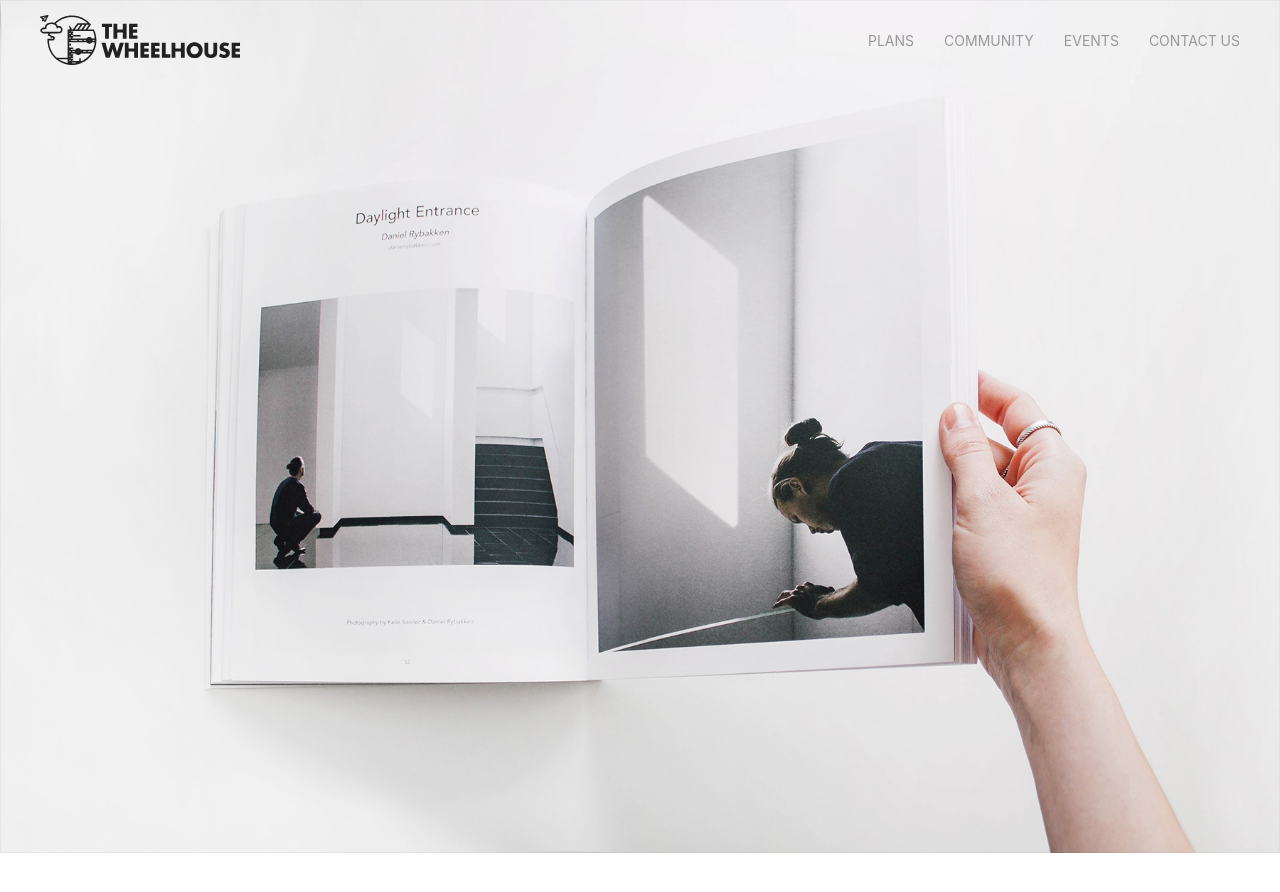
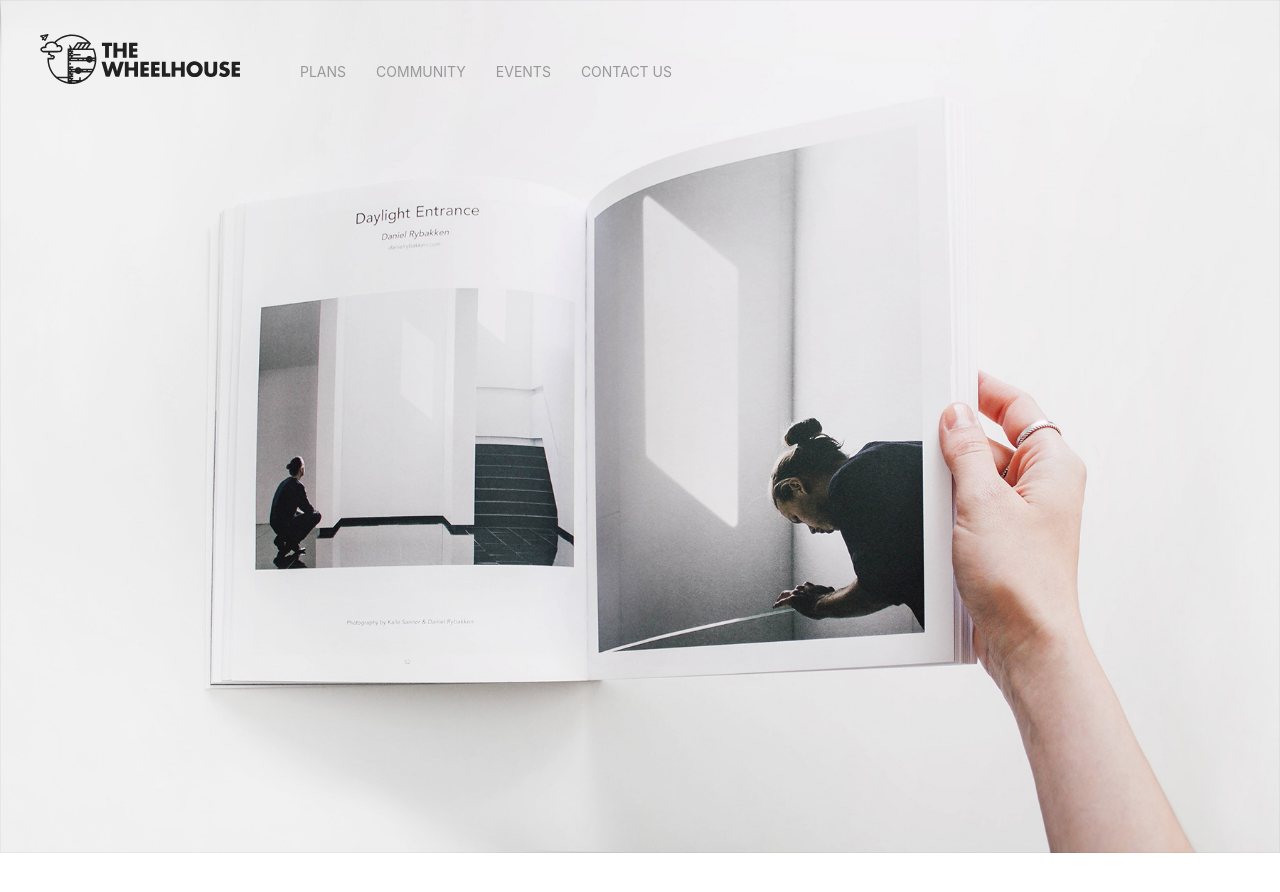
Before and after one commit to KimGulmatico/Wheelhouse, a React (Create React App) app: page / in a window 1280 px wide. Shown: the top 892 px of the page. Built offline with nearby package versions, Linux system fonts and the light colour scheme.

Commit message:
nav updated

```diff
--- a/src/Components/Navbar.js
+++ b/src/Components/Navbar.js
@@ -10,7 +10,9 @@ class Navbar extends Component {
             width: 0,
             height: 0,
             color: '#000',
-            left: 0
+            left: 0,
+            marginTop: '20px',
+            marginTop2: '-14px'
         }
 
         this.updateDimensions = this.updateDimensions.bind(this)
@@ -24,7 +26,7 @@ class Navbar extends Component {
         let update_height = Math.round(update_width/4.4);
         this.setState({ width: update_width, height: update_height });
 
-        (update_width <= 500)?this.setState({left: 11}):this.setState({left: 0})
+        (update_width <= 500)?this.setState({left: 11, marginTop: '0', marginTop2: '0'}):this.setState({left: 0, marginTop: '20px', marginTop2: '-14px'})
 
 
     }
@@ -36,7 +38,7 @@ class Navbar extends Component {
         this.updateDimensions();
         window.addEventListener("resize", this.updateDimensions);
         window.onscroll = () => {
-            if(window.pageYOffset !== 0)
+            if(window.pageYOffset >= 60)
                 this.setState({color: '#fafafa'})
             else
                 this.setState({color: '#212121'})
@@ -54,10 +56,11 @@ class Navbar extends Component {
     render() {
         return (
         <div>
-        <div data-uk-sticky="animation: uk-animation-slide-top; sel-target: .uk-navbar-container; cls-active: uk-navbar-sticky navDark uk-light; cls-inactive: uk-navbar-transparent uk-dark; top: 200">
+        <div style={{marginTop: this.state.marginTop}} data-uk-sticky="animation: uk-animation-slide-top; sel-target: .uk-navbar-container; cls-active: uk-navbar-sticky navDark uk-light; cls-inactive: uk-navbar-transparent uk-dark; top: 200">
 
-            <nav id="navbar" className="uk-navbar-container">
-                <div className="uk-container uk-container-expand">
+            <nav id="navbar" className="uk-navbar-container" style={{overflow: 'hidden', marginTop: this.state.marginTop2}}>
+                <div >
+                <div className="uk-container uk-container-expand" style={{maxWidth: '1200px', maxHeight: '90px'}}>
                     <div data-uk-navbar>
                         <div className="uk-navbar-left">
                             <ul className="uk-navbar-nav">
@@ -65,6 +68,17 @@ class Navbar extends Component {
                             <Logo width="200px" height="50px" left={this.state.left} color={this.state.color}/>
                             </li>
                             </ul>
+                            {
+                                (this.state.width <= 500) ?
+                                <div></div>
+                                :
+                                <ul className="uk-navbar-nav" style={{marginTop: '25px', marginLeft: '30px'}}>
+                                    <li><a href="#">Plans</a></li>
+                                    <li><a href="#">Community</a></li>
+                                    <li><a href="#">Events</a></li>
+                                    <li><a href="#">Contact us</a></li>
+                                </ul>
+                            }
                         </div>
                         <div className="uk-navbar-right">
                             {
@@ -74,18 +88,13 @@ class Navbar extends Component {
                                     <a className="uk-navbar-toggle" href="#" uk-icon="menu" data-uk-toggle="target: #offcanvas-flip"></a>
                                     </li>
                                 </ul>
-                                :
-                                <ul className="uk-navbar-nav">
-                                    <li><a href="#">Plans</a></li>
-                                    <li><a href="#">Community</a></li>
-                                    <li><a href="#">Events</a></li>
-                                    <li><a href="#">Contact us</a></li>
-                                </ul>
+                                :<div></div>
                             }
 
                         </div>
 
                     </div>
+                </div>
                 </div>
             </nav>
 
```
